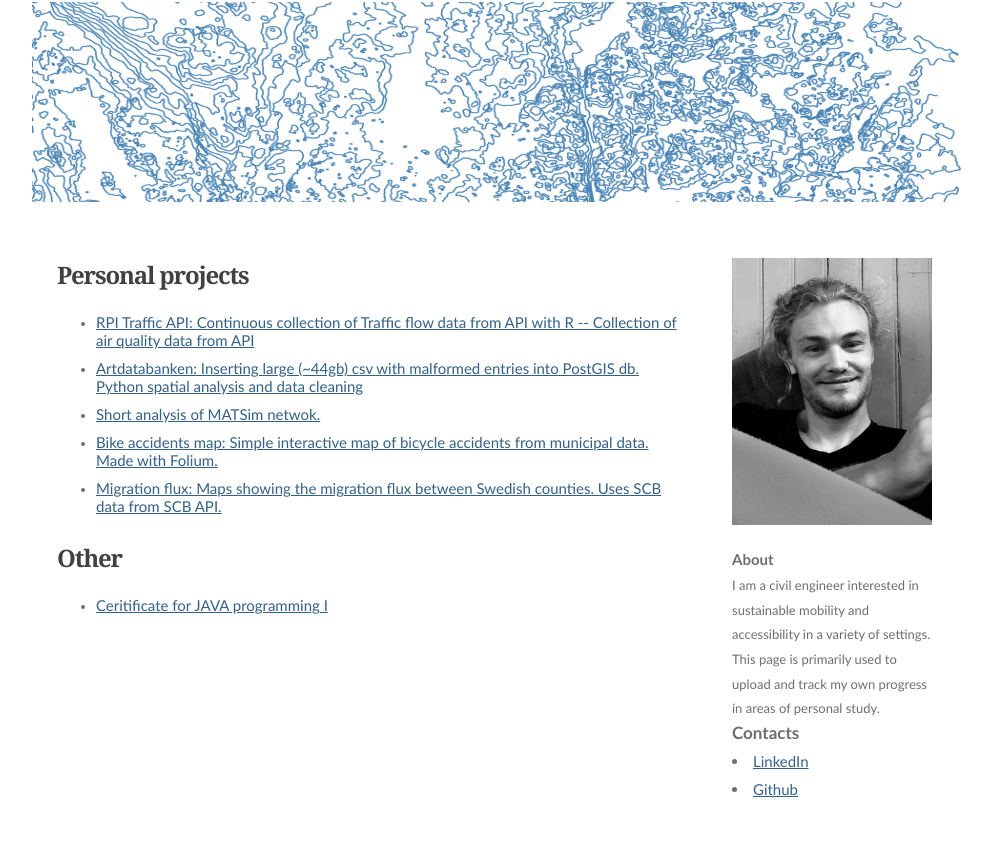
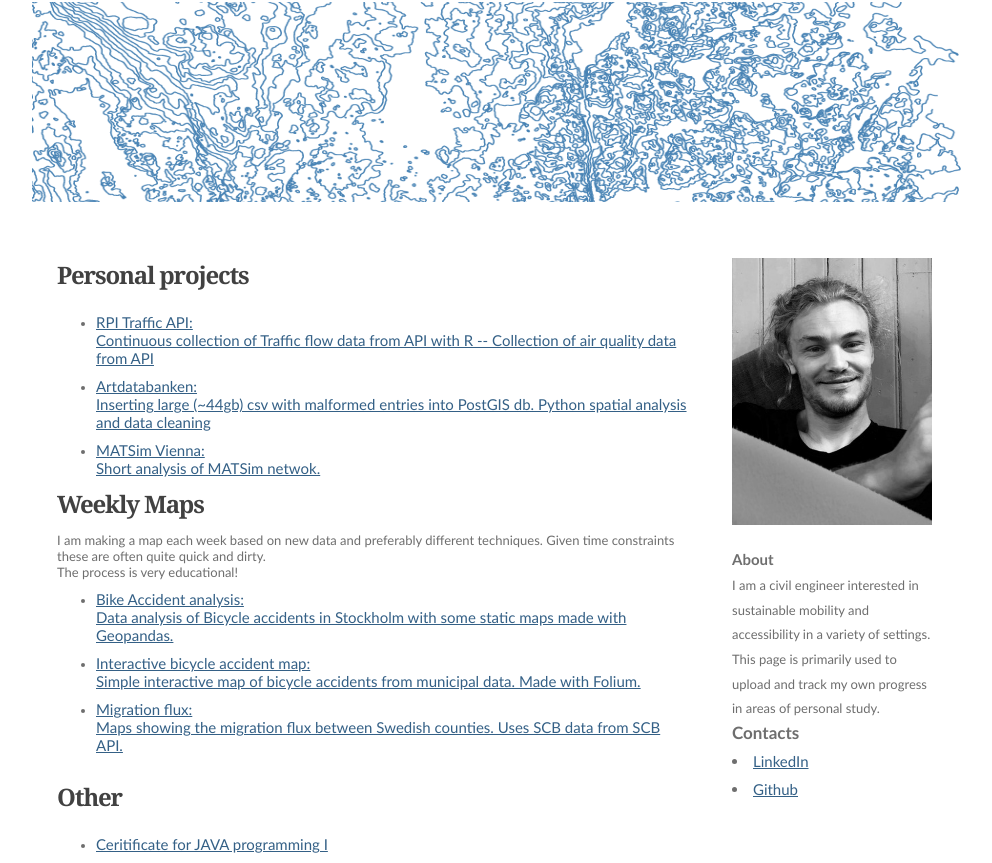
Before and after one commit to michaelSederlin/michaelSederlin.github.io, a plain HTML site: page index.html in a window 1280 px wide. Shown: the part 141-1004 px from the top of the page, without its empty margins (128-1120 px from the left). Before the commit the page ends 963 px from the top, so only its background shows below. Drawn offline with Linux system fonts and the light colour scheme.

Commit message:
bicycle static

```diff
--- a/index.html
+++ b/index.html
@@ -25,11 +25,18 @@
 <div id="left" style="width:70%;;float:left">
 <h2>Personal projects</h2>
   <ul>
-    <li><a href="ProjectPages/TrafficFlowAQ.html">RPI Traffic API: Continuous collection of Traffic flow data from API with R -- Collection of air quality data from API </a></li>
-    <li><a href="ProjectPages/Artdatabanken.html">Artdatabanken: Inserting large (~44gb) csv with malformed entries into PostGIS db. Python spatial analysis and data cleaning</a></li>
-    <li><a href="ProjectPages/matsim.pdf">Short analysis of MATSim netwok.</a></li>
-    <li><a href="bike-traffic-accidents">Bike accidents map: Simple interactive map of bicycle accidents from municipal data. Made with Folium.</a></li>
-    <li><a href="ProjectPages/Migration-flux.html">Migration flux: Maps showing the migration flux between Swedish counties. Uses SCB data from SCB API.</a></li>
+    <li><a href="ProjectPages/TrafficFlowAQ.html">RPI Traffic API: <br>Continuous collection of Traffic flow data from API with R -- Collection of air quality data from API </a></li>
+    <li><a href="ProjectPages/Artdatabanken.html">Artdatabanken: <br>Inserting large (~44gb) csv with malformed entries into PostGIS db. Python spatial analysis and data cleaning</a></li>
+    <li><a href="ProjectPages/matsim.pdf">MATSim Vienna: <br>Short analysis of MATSim netwok.</a></li>
+  </ul>
+  <h2>Weekly Maps</h2>
+  I am making a map each week based on new data and preferably different techniques.
+  Given time constraints these are often quite quick and dirty.<br>
+  The process is very educational!
+  <ul>
+    <li><a href="BikeMaps.html">Bike Accident analysis: <br>Data analysis of Bicycle accidents in Stockholm with some static maps made with Geopandas.<a></li>
+    <li><a href="bike-traffic-accidents">Interactive bicycle accident map: <br>Simple interactive map of bicycle accidents from municipal data. Made with Folium.</a></li>
+    <li><a href="ProjectPages/Migration-flux.html">Migration flux: <br>Maps showing the migration flux between Swedish counties. Uses SCB data from SCB API.</a></li>
   </ul><br>
   <h2>Other</h2>
   <ul>
```
Also changed, not shown: BikeMaps.html (added, +77 -0 lines), ProjectPages/BicycleImg/README_10_0.png (added), ProjectPages/BicycleImg/README_13_0.png (added), ProjectPages/BicycleImg/README_14_1.png (added), ProjectPages/BicycleImg/README_16_1.png (added), ProjectPages/BicycleImg/README_17_0.png (added), ProjectPages/BicycleImg/README_18_0.png (added), ProjectPages/BicycleImg/README_20_1.png (added), ProjectPages/BicycleImg/README_21_1.png (added), ProjectPages/BicycleImg/README_22_1.png (added), ProjectPages/BicycleImg/README_23_1.png (added), ProjectPages/BicycleImg/README_3_0.png (added), ProjectPages/BicycleImg/README_7_0.png (added), ProjectPages/BicycleImg/README_9_0.png (added), 1 other file.
